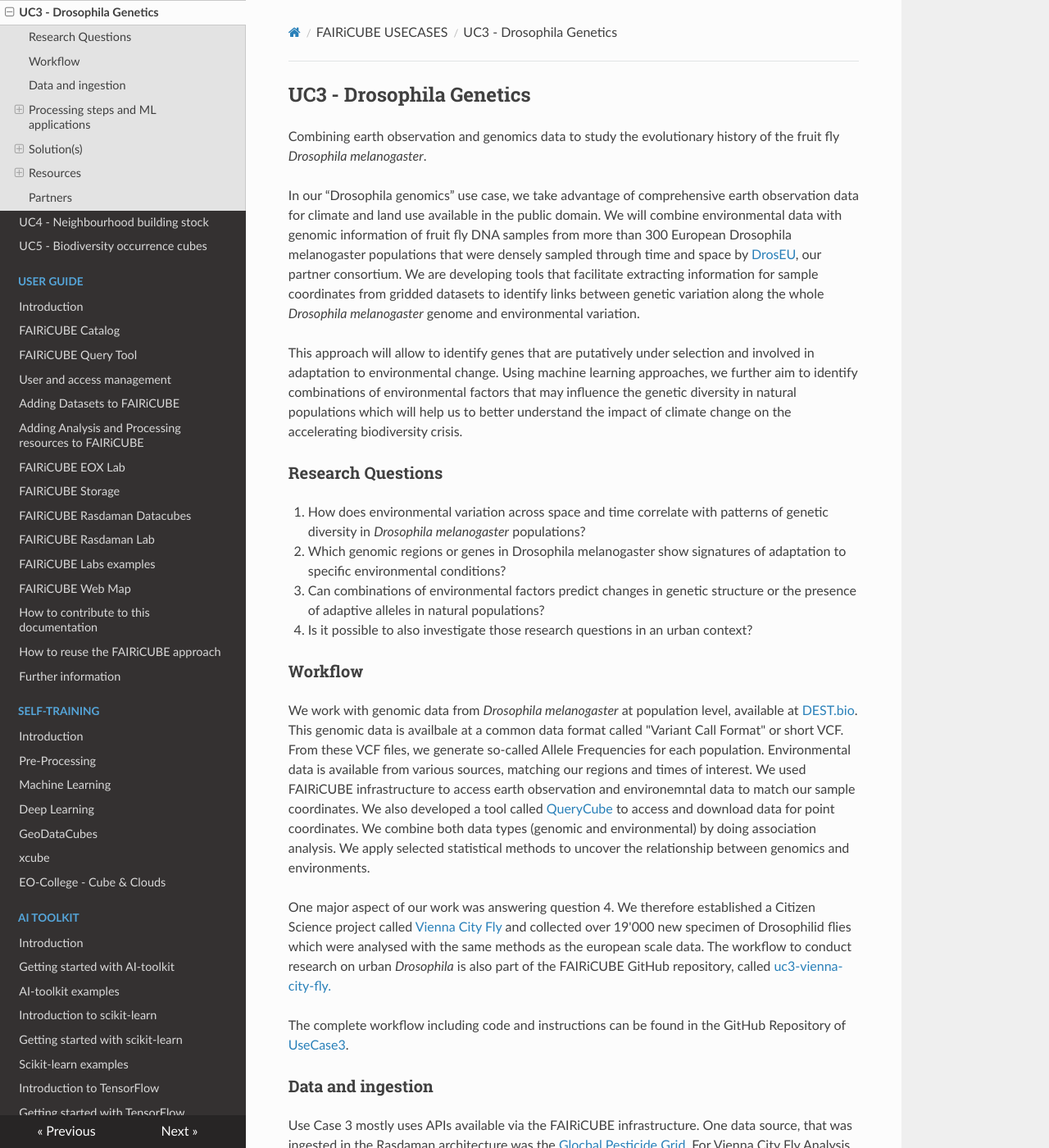
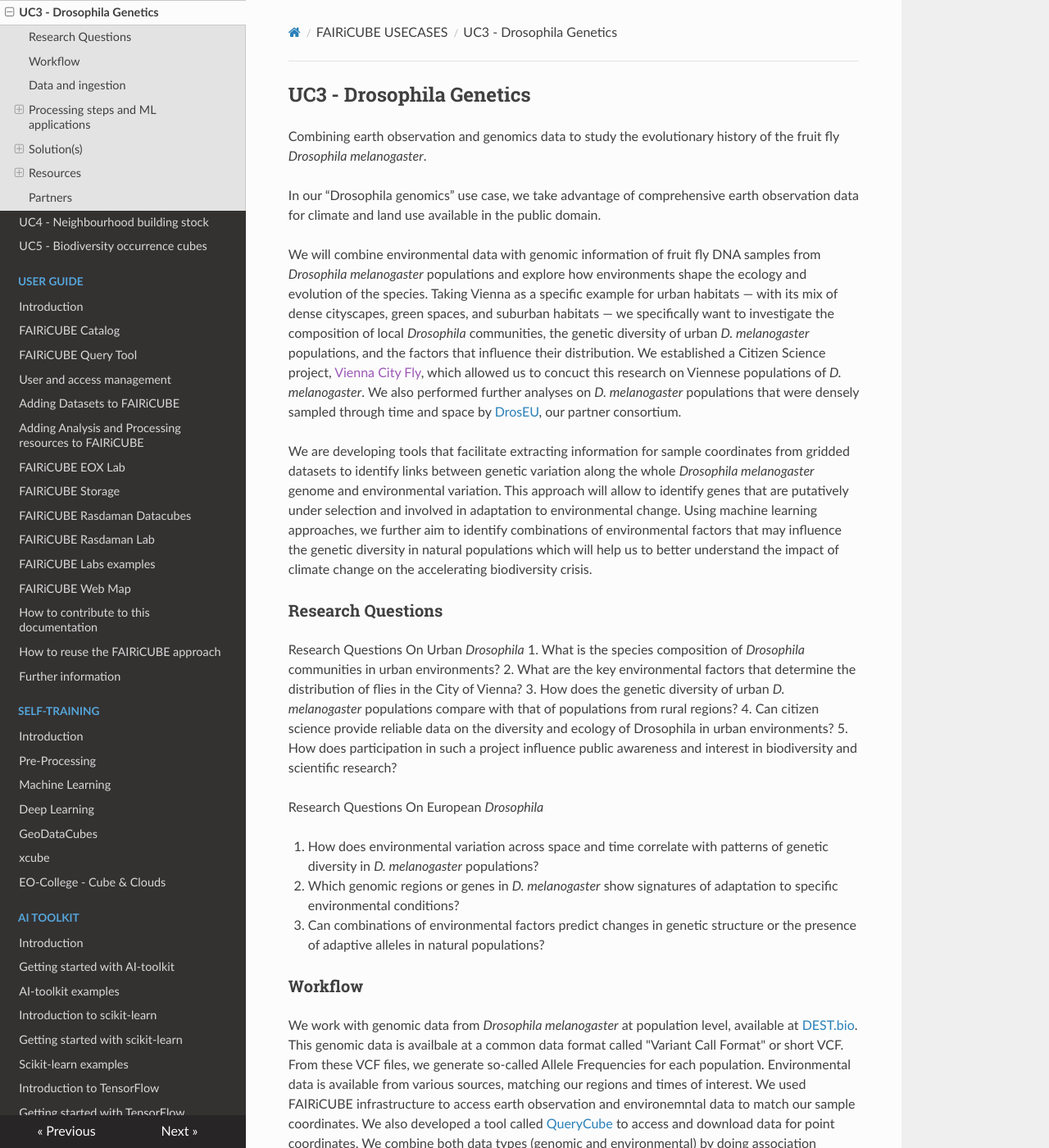
Before and after one commit to FAIRiCUBE/collaboration-platform, an MkDocs documentation site: the page built from docs/use_cases/uc3_drosophila_genetics.md, in a window 1280 px wide and 1400 px high. Shown: the whole window at 82% size. Built offline with MkDocs 1.6.1, drawn with Linux system fonts in a browser that asks for light colours; nearby versions of some CDN libraries.

Commit message:
Update uc3_drosophila_genetics.md

```diff
--- a/docs/use_cases/uc3_drosophila_genetics.md
+++ b/docs/use_cases/uc3_drosophila_genetics.md
@@ -2,16 +2,28 @@
 
 Combining earth observation and genomics data to study the evolutionary history of the fruit fly <em>Drosophila melanogaster</em>.
 
-In our “Drosophila genomics” use case, we take advantage of comprehensive earth observation data for climate and land use available in the public domain. We will combine environmental data with genomic information of fruit fly DNA samples from more than 300 European Drosophila melanogaster populations that were densely sampled through time and space by [DrosEU](https://droseu.net), our partner consortium. We are developing tools that facilitate extracting information for sample coordinates from gridded datasets to identify links between genetic variation along the whole <em>Drosophila melanogaster</em> genome and environmental variation.
+In our “Drosophila genomics” use case, we take advantage of comprehensive earth observation data for climate and land use available in the public domain.
 
+
+We will combine environmental data with genomic information of fruit fly DNA samples from <em>Drosophila melanogaster</em> populations and explore how  environments shape the ecology and evolution of the species. Taking Vienna as a specific example for urban habitats — with its mix of dense cityscapes, green spaces, and suburban habitats — we specifically want to investigate the composition of local <em>Drosophila</em> communities, the genetic diversity of urban <em>D. melanogaster</em> populations, and the factors that influence their distribution. We established a Citizen Science project, [Vienna City Fly](), which allowed us to concuct this research on Viennese populations of <em>D. melanogaster</em>. We also performed further analyses on <em>D. melanogaster</em> populations that were densely sampled through time and space by [DrosEU](https://droseu.net), our partner consortium.
+
+We are developing tools that facilitate extracting information for sample coordinates from gridded datasets to identify links between genetic variation along the whole <em>Drosophila melanogaster</em> genome and environmental variation.
 This approach will allow to identify genes that are putatively under selection and involved in adaptation to environmental change. Using machine learning approaches, we further aim to identify combinations of environmental factors that may influence the genetic diversity in natural populations which will help us to better understand the impact of climate change on the accelerating biodiversity crisis.
 
 ## Research Questions
 
-1. How does environmental variation across space and time correlate with patterns of genetic diversity in <em>Drosophila melanogaster</em> populations?
-2. Which genomic regions or genes in Drosophila melanogaster show signatures of adaptation to specific environmental conditions?
-3. Can combinations of environmental factors predict changes in genetic structure or the presence of adaptive alleles in natural populations?
-4. Is it possible to also investigate those research questions in an urban context?
+Research Questions On Urban <em>Drosophila</em>
+1. What is the species composition of <em>Drosophila</em> communities in urban environments?
+2. What are the key environmental factors that determine the distribution of flies in the City of Vienna?
+3. How does the genetic diversity of urban <em>D. melanogaster</em> populations compare with that of populations from rural regions?
+4. Can citizen science provide reliable data on the diversity and ecology of Drosophila in urban environments?
+5. How does participation in such a project influence public awareness and interest in biodiversity and scientific research?
+
+Research Questions On European <em>Drosophila</em>
+
+7. How does environmental variation across space and time correlate with patterns of genetic diversity in <em>D. melanogaster</em> populations?
+8. Which genomic regions or genes in <em>D. melanogaster</em> show signatures of adaptation to specific environmental conditions?
+9. Can combinations of environmental factors predict changes in genetic structure or the presence of adaptive alleles in natural populations?
 
 ## Workflow
 
```
